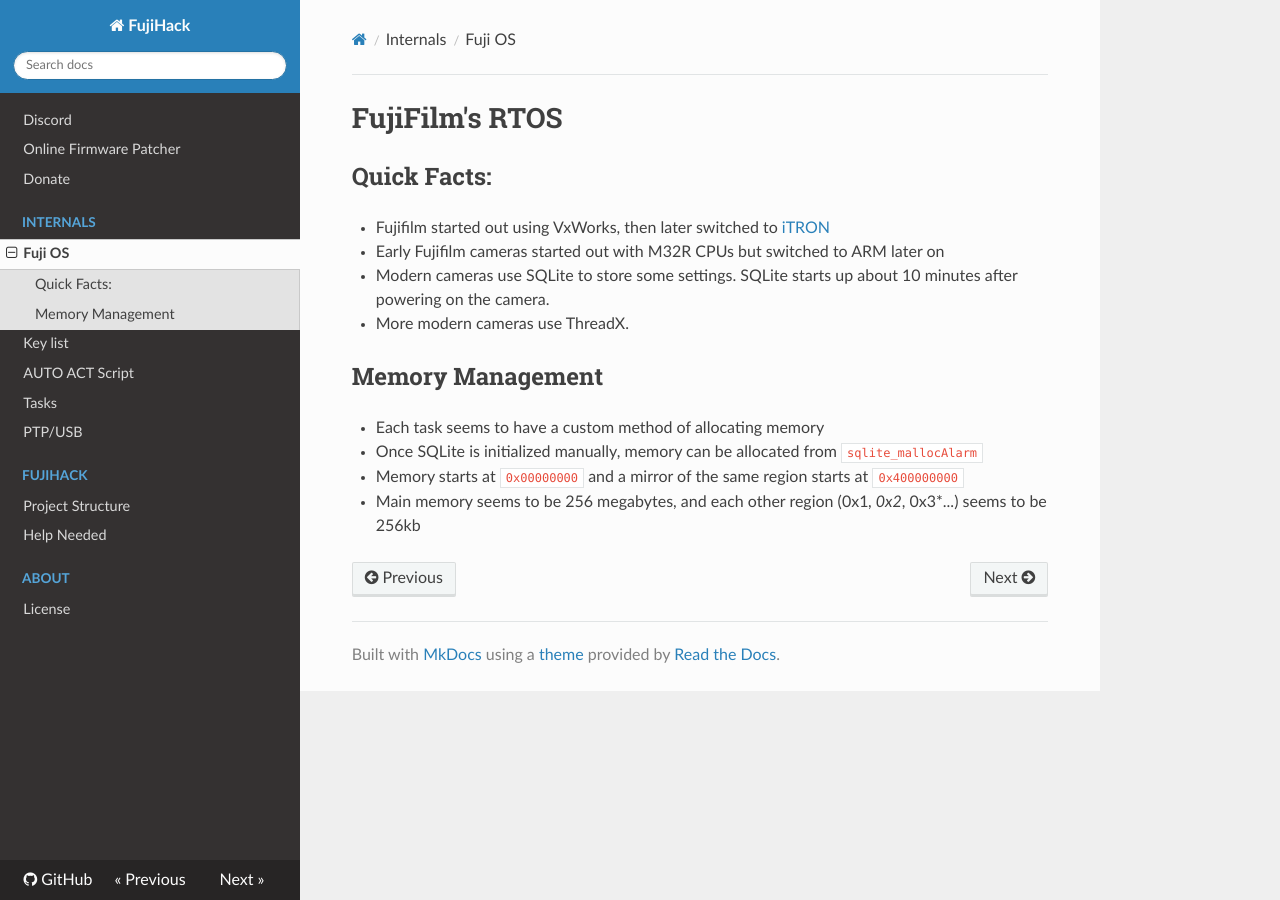
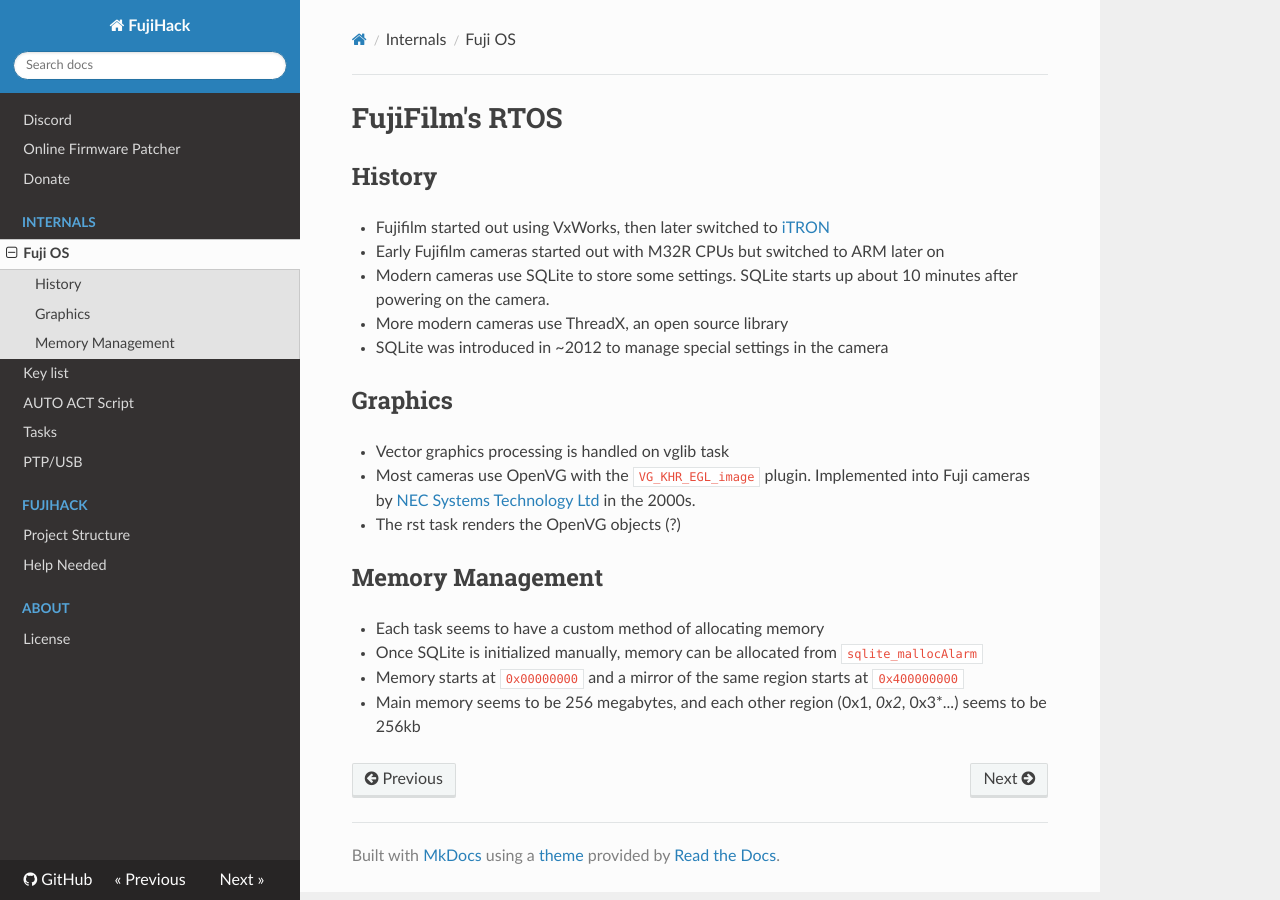
Before and after one commit to fujihack/wiki, an MkDocs documentation site: the page built from docs/fujirtos.md, in a window 1280 px wide. Built offline with MkDocs 1.6.1, drawn with Linux system fonts in a browser that asks for light colours; nearby versions of some CDN libraries.

Commit message:
Update fujirtos.md

```diff
--- a/docs/fujirtos.md
+++ b/docs/fujirtos.md
@@ -1,10 +1,16 @@
 # FujiFilm's RTOS
 
-## Quick Facts:
+## History
 - Fujifilm started out using VxWorks, then later switched to [iTRON](https://en.wikipedia.org/wiki/ITRON_project)
 - Early Fujifilm cameras started out with M32R CPUs but switched to ARM later on
 - Modern cameras use SQLite to store some settings. SQLite starts up about 10 minutes after powering on the camera.
-- More modern cameras use ThreadX.
+- More modern cameras use ThreadX, an open source library
+- SQLite was introduced in ~2012 to manage special settings in the camera
+
+## Graphics
+- Vector graphics processing is handled on vglib task
+- Most cameras use OpenVG with the `VG_KHR_EGL_image` plugin. Implemented into Fuji cameras by [NEC Systems Technology Ltd](https://www.nec.com/) in the 2000s.
+- The rst task renders the OpenVG objects (?)
 
 ## Memory Management
 - Each task seems to have a custom method of allocating memory
```
